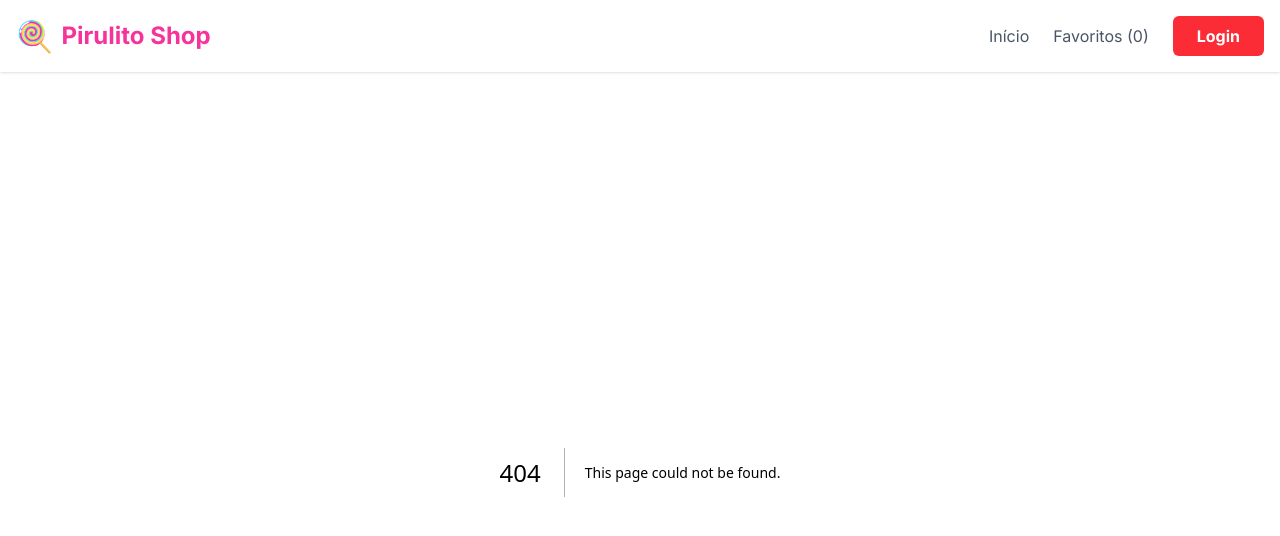
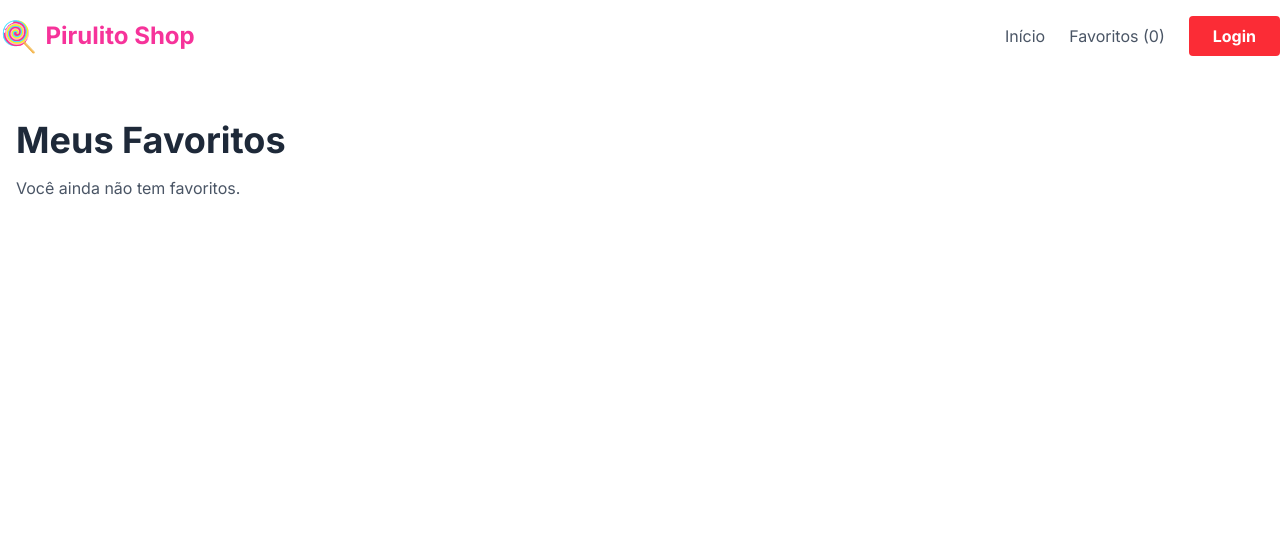
Before and after one commit to salda-git/PAME-25.2-ENTREGA-FINAL-GABRIEL-SALDANHA, a Next.js app: page /favoritos in a window 1280 px wide. Before the commit this address had no page. Shown: the top 536 px of the page. Built offline with nearby package versions, Linux system fonts and the light colour scheme.

Commit message:
adicionado inicio lógica dos favoritos

```diff
--- a/src/app/components/Header.tsx
+++ b/src/app/components/Header.tsx
@@ -1,26 +1,31 @@
+
+"use client";
 import Link from "next/link";
+import { useFavorites } from "../contexts/Favorites.Context";
 
 export default function Header() {
+    const { favorites } = useFavorites(); // Pega a lista de favoritos
+
     return (
         <header className="bg-white shadow-sm">
-            <nav className="container mx-auto px-4 py-4 flex justify-between items-center">
-                {/* Logo */}
-                <Link href="/" className="text-2xl font-bold text-pink-500 flex items-center gap-2">
+            <nav className="container mx-auto flex items-center justify-between x-4 py-4">
+
+                <Link href="/" className="flex items-center gap-2 text-2xl font-bold text-pink-500">
                     <span className="text-3xl">🍭</span>
                     Pirulito Shop
                 </Link>
 
-                {/* Links de Navegação */}
+
                 <div className="flex items-center gap-6">
                     <Link href="/" className="text-gray-600 hover:text-pink-500">
                         Início
                     </Link>
                     <Link href="/favoritos" className="text-gray-600 hover:text-pink-500">
-                        Favoritos (0)
+                        Favoritos ({favorites.length})
                     </Link>
-                    <button className="bg-red-500 text-white font-bold py-2 px-6 rounded-md hover:bg-red-600 transition-colors">
+                    <Link href="/login" className="rounded bg-red-500 py-2 px-6 font-bold text-white transition-colors hover:bg-red-600">
                         Login
-                    </button>
+                    </Link>
                 </div>
             </nav>
         </header>
--- a/src/app/components/ProductCard.tsx
+++ b/src/app/components/ProductCard.tsx
@@ -1,5 +1,6 @@
-// src/components/ProductCard.tsx
-import { Product } from "../data/products"; // <--- Caminho corrigido
+"use client";
+import { Product } from "../data/products";
+import { useFavorites } from "../contexts/Favorites.Context";
 
 interface ProductCardProps {
     product: Product;
@@ -12,6 +13,9 @@ const LollipopIcon = () => (
 );
 
 export default function ProductCard({ product }: ProductCardProps) {
+    const { toggleFavorite, isFavorite } = useFavorites();
+    const isCurrentlyFavorite = isFavorite(product.id);
+
     return (
         <div className="bg-white p-6 rounded-lg shadow-md border border-gray-200 flex flex-col">
             <div className="flex-grow">
@@ -26,8 +30,15 @@ export default function ProductCard({ product }: ProductCardProps) {
                     R$ {product.price.toFixed(2).replace('.', ',')}
                 </p>
                 <div className="flex items-center gap-2">
-                    <button className="flex-1 text-center bg-gray-100 text-gray-800 py-2 px-4 rounded-md hover:bg-gray-200 transition-colors">
-                        Favoritar
+                    {/*Lógica botao favoritar */}
+                    <button
+                        onClick={() => toggleFavorite(product)}
+                        className={`flex-1 text-center py-2 px-4 rounded-md transition-colors ${isCurrentlyFavorite
+                            ? 'bg-pink-500 text-white hover:bg-pink-600'
+                            : 'bg-gray-100 text-gray-800 hover:bg-gray-200'
+                            }`}
+                    >
+                        {isCurrentlyFavorite ? 'Favoritado ♥' : 'Favoritar'}
                     </button>
                     <button className="flex-1 text-center bg-red-500 text-white font-bold py-2 px-4 rounded-md hover:bg-red-600 transition-colors">
                         Comprar
--- /dev/null
+++ b/src/app/contexts/Favorites.Context.tsx
@@ -0,0 +1,53 @@
+//lógica dos favoritos
+
+"use client";
+
+import { createContext, useState, useContext, ReactNode } from 'react';
+import { Product } from '../data/products';
+
+
+interface FavoritesContextType {
+    favorites: Product[];
+    toggleFavorite: (product: Product) => void;
+    isFavorite: (productId: number) => boolean;
+}
+
+const FavoritesContext = createContext<FavoritesContextType | undefined>(undefined);
+
+export function FavoritesProvider({ children }: { children: ReactNode }) {
+    const [favorites, setFavorites] = useState<Product[]>([]);
+
+    const toggleFavorite = (product: Product) => {
+        setFavorites(prevFavorites => {
+            // Verifica se o produto já está nos favoritos
+            const isAlreadyFavorite = prevFavorites.some(fav => fav.id === product.id);
+
+            if (isAlreadyFavorite) {
+                // Se já for favorito, remove da lista
+                return prevFavorites.filter(fav => fav.id !== product.id);
+            } else {
+                // Se não for, adiciona na lista
+                return [...prevFavorites, product];
+            }
+        });
+    };
+
+    const isFavorite = (productId: number) => {
+        return favorites.some(fav => fav.id === productId);
+    };
+
+    return (
+        <FavoritesContext.Provider value={{ favorites, toggleFavorite, isFavorite }}>
+            {children}
+        </FavoritesContext.Provider>
+    );
+}
+
+// 4. Cria um Hook customizado para facilitar o uso do contexto
+export function useFavorites() {
+    const context = useContext(FavoritesContext);
+    if (context === undefined) {
+        throw new Error('useFavorites must be used within a FavoritesProvider');
+    }
+    return context;
+}
--- /dev/null
+++ b/src/app/favoritos/page.tsx
@@ -0,0 +1,23 @@
+
+export default function FavoritosPage() {
+    return (
+        <main className="bg-white">
+
+            <div className="container mx-auto px-4 py-12">
+
+
+                <h1 className="mb-4 text-4xl font-bold text-gray-800">
+                    Meus Favoritos
+                </h1>
+
+
+                <p className="text-gray-600">
+                    Você ainda não tem favoritos.
+                </p>
+
+
+
+            </div>
+        </main>
+    );
+}
--- a/src/app/layout.tsx
+++ b/src/app/layout.tsx
@@ -2,6 +2,7 @@ import type { Metadata } from "next";
 import { Inter } from "next/font/google";
 import "./globals.css";
 import Header from "./components/Header";
+import { FavoritesProvider } from "./contexts/Favorites.Context";
 
 const inter = Inter({ subsets: ["latin"] });
 
@@ -18,8 +19,10 @@ export default function RootLayout({
   return (
     <html lang="pt-br">
       <body className={inter.className}>
-        <Header />
-        {children}
+        <FavoritesProvider>
+          <Header />
+          {children}
+        </FavoritesProvider>
       </body>
     </html>
   );
```
